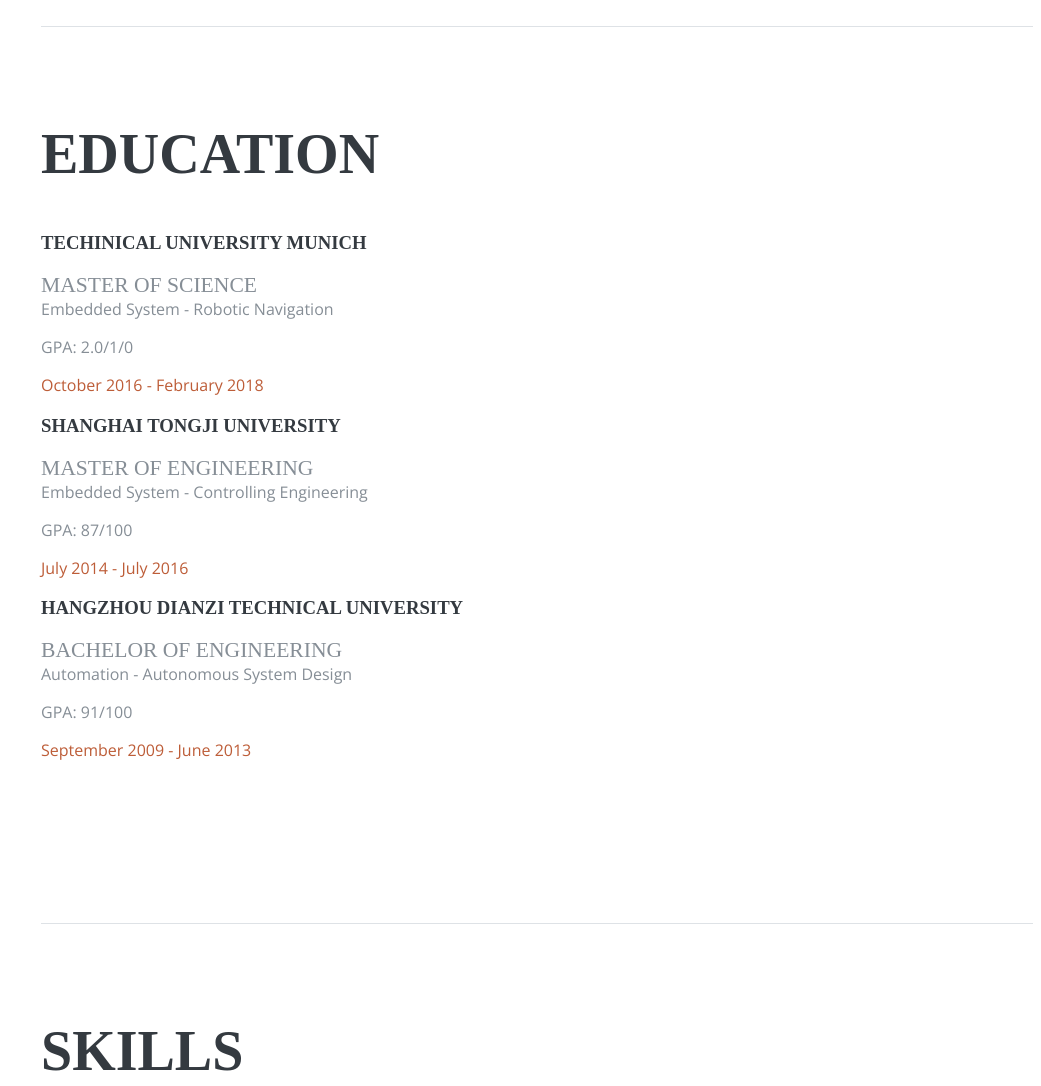
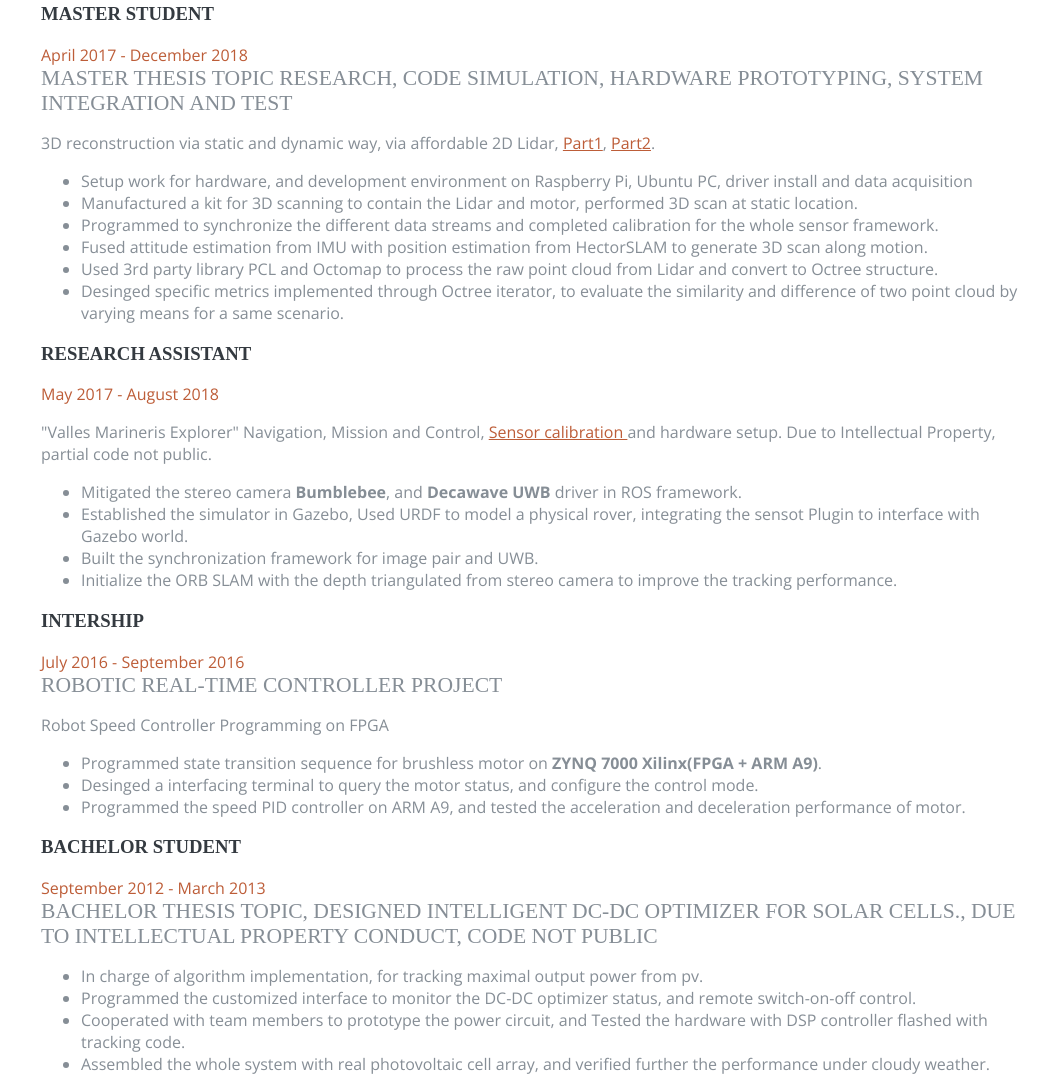
Before and after one commit to alexandor91/profiles_web, a website with bundled scripts: page index.html in a window 1280 px wide. Shown: the part 2208-3294 px from the top of the page, without its empty margins (239-1280 px from the left). Built offline with nearby package versions, Linux system fonts and the light colour scheme; a web font is replaced by a local one.

Commit message:
Update index.html

```diff
--- a/index.html
+++ b/index.html
@@ -112,7 +112,7 @@
                 <span class="text-primary">September 2018 - Present</span>
               </div>
               <div class="subheading mb-3">Academic Exploration,Programming, System Integration, Performance Improvement</div>
-              <p>Get involved in the commucialization of new VSLAM 3.0 product based on Qualcomm QC845 chipset</p>
+              <p>Get involved in the commucialization of new VSLAM 3.0 product based on Qualcomm QC845 chipset. Code due to Intellectual Property Conduct, not public.</p>
               <ul style="list-style-type:disc">
                 <li>Calibrated for camera intrinsic and extrinsics, alignment of depth and color frame, and synchronization of imu and wheel encoder.</li>
                 <li>Fused of the semantic info into SLAM front-end descriptor, to improve feature based SLAM performance.</li>
@@ -129,7 +129,7 @@
                 <span class="text-primary">June 2017 - August 2018</span>
               </div>
               <div class="subheading mb-3">Took online Courses，Completed Homework, Project Programmming</div>
-              <p>Involved in
+              <p>a.Involved in
 			  <a href="https://github.com/alexandor91/profiles_web/blob/master/img/Syllabus-RoboticsSoftwareEngineerNanodegree.pdf">Robotic Software Engineer Nanodegree Program</a>.
 			  </p>
 			  Term1<br>
@@ -147,9 +147,9 @@
               <ol type="1">
                 <li><a href="https://github.com/alexandor91/Robotic_inference/blob/master/robotic-inference.pdf">Robotic Inference:</a>
                 designed my own robotic system using inference. Collected my own data set for classification, and justify network design choices based on my analysis of accuracy and speed on my target system</li>
-                <li><a href="https://github.com/alexandor91/Navigation_wih_AMCL/blob/master/navigation-amcl.pdf">Where am I?</a>
+                <li><a href="https://github.com/alexandor91/Navigation_wih_AMCL/blob/master/navigation-amcl.pdf">Where Am I?</a>
                 used the open source Monte Carlo Localization algorithm in ROS in conjunction with sensor data and a map of the world to estimate a mobile robot's pose.</li>
-                <li><a href="https://github.com/alexandor91/Map_world_robot/blob/master/map-world-robot.pdf">Map my World Robot:</a>
+                <li><a href="https://github.com/alexandor91/Map_world_robot/blob/master/map-world-robot.pdf">Map My World Robot:</a>
                 SLAM can be implemented a number of ways in robotics depending on the sensors used via various ROS packages that exit. Here, "RTAB", "ACML" package and simulated sensor data are used to create a map around the robot and localize it.</li>
                 <li><a href="https://github.com/alexandor91/RL_manipulator/blob/master/deep-rl-arm-writeup.pdf">Reinforcement Learning based Manipulator:</a>
                 Built and trained an RL agent to pick, grip, using a manipulator arm.</li>
@@ -159,13 +159,13 @@
 			  <a href="https://github.com/alexandor91/profiles_web/blob/master/img/robotic-software-engineer-certificate.pdf">Certificate</a>
 			  granted for successful graduation.
 			  </p>
-			  <p>Involved in
+			  <p>b.Involved in
 			  <a href="https://github.com/alexandor91/profiles_web/blob/master/img/Flying%2BCar%2BNanodegree%2BSyllabus.pdf">Flying Car Nanodegree Program</a>.
 			  </p>
               <ol type="1">
                 <li>Backyard Flyer: Wrote event-driven code in Python to get my drone takeoff, fly a predetermined path, and land in a simulated backyard environment.</li>
                 <li>3D Motion Planning: Move beyond the backyard test grounds, and fly a drone around a complex urban simulated environment. Loaded a map of a real city, planned a collision-free path between buildings.</li>
-                <li><a href="https://github.com/alexandor91/Drone_3DController">Nonlinear Cascaded Controller</a>
+                <li><a href="https://github.com/alexandor91/Drone_3DController">Nonlinear Cascaded Controller:</a>
                 Implemented my own cascaded PID controller in C++, Attempted different motions(slow, fast, slalom, etc.) and analyzed the corresponding prerformance.</li>
                 <li><a href="https://github.com/alexandor91/Drone_3DEstimator">EKF for Quadrotor:</a>
                 Implemented an EKF to estimate attitude and position from IMU and GPS data of a flying robot, a full-stack for a single aerial robot was created.</li>
@@ -175,7 +175,78 @@
 			  granted for successful graduation.
 			  </p>
 			</div>
+          </div>
 
+		  <div class="resume-item d-flex flex-column flex-md-row mb-5">
+            <div class="resume-content mr-auto">
+              <h3 class="mb-0">MASTER Student</h3>
+              <div class="resume-date text-md-right">
+                <span class="text-primary">April 2017 - December 2018</span>
+              </div>
+              <div class="subheading mb-3">Master Thesis Topic Research, Code Simulation, Hardware Prototyping, System Integration and Test</div>
+              <p>3D reconstruction via static and dynamic way, via affordable 2D Lidar,
+			  <a href="https://github.com/alexandor91/3D_Mapping_based_on_2D-Lidar_at_static_locations">Part1</a>,
+			  <a href="https://github.com/alexandor91/3D_Mapping_based_on_2D_Lidar_along_motion">Part2</a>.</p>
+              <ul style="list-style-type:disc">
+                <li>Setup work for hardware, and development environment on Raspberry Pi, Ubuntu PC, driver install and data acquisition</li>
+				<li>Manufactured a kit for 3D scanning to contain the Lidar and motor, performed 3D scan at static location.</li>
+				<li>Programmed to synchronize the different data streams and completed calibration for the whole sensor framework.</li>
+                <li>Fused attitude estimation from IMU with position estimation from HectorSLAM to generate 3D scan along motion.</li>
+				<li>Used 3rd party library PCL and Octomap to process the raw point cloud from Lidar and convert to Octree structure.</li>
+				<li>Desinged specific metrics implemented through Octree iterator, to evaluate the similarity and difference of two point cloud by varying means for a same scenario.</li>
+              </ul>
+			</div>
+          </div>
+
+		  <div class="resume-item d-flex flex-column flex-md-row mb-5">
+            <div class="resume-content mr-auto">
+              <h3 class="mb-0">Research Assistant</h3>
+              <div class="resume-date text-md-right">
+                <span class="text-primary">May 2017 - August 2018</span>
+              </div>
+              <div class="subheading mb-3"></div>
+              <p>"Valles Marineris Explorer" Navigation, Mission and Control, <a href="https://github.com/alexandor91/Synchronization_camera_and_UWB">Sensor calibration </a>
+			  and hardware setup. Due to Intellectual Property, partial code not public.</p>
+              <ul style="list-style-type:disc">
+                <li>Mitigated the stereo camera <b>Bumblebee</b>, and <b>Decawave UWB</b> driver in ROS framework.</li>
+				<li>Established the simulator in Gazebo, Used URDF to model a physical rover, integrating the sensot Plugin to interface with Gazebo world.</li>
+				<li>Built the synchronization framework for image pair and UWB.</li>
+                <li>Initialize the ORB SLAM with the depth triangulated from stereo camera to improve the tracking performance.</li>
+              </ul>
+			</div>
+          </div>
+
+		  <div class="resume-item d-flex flex-column flex-md-row mb-5">
+            <div class="resume-content mr-auto">
+              <h3 class="mb-0">Intership</h3>
+              <div class="resume-date text-md-right">
+                <span class="text-primary">July 2016 - September 2016</span>
+              </div>
+              <div class="subheading mb-3">Robotic Real-time Controller Project</div>
+              <p>Robot Speed Controller Programming on FPGA</p>
+              <ul style="list-style-type:disc">
+                <li>Programmed state transition sequence for brushless motor on <b>ZYNQ 7000 Xilinx(FPGA + ARM A9)</b>.</li>
+				<li>Desinged a interfacing terminal to query the motor status, and configure the control mode.</li>
+				<li>Programmed the speed PID controller on ARM A9, and tested the acceleration and deceleration performance of motor.</li>
+              </ul>
+			</div>
+          </div>
+
+		  <div class="resume-item d-flex flex-column flex-md-row mb-5">
+            <div class="resume-content mr-auto">
+              <h3 class="mb-0">Bachelor Student</h3>
+              <div class="resume-date text-md-right">
+                <span class="text-primary">September 2012 - March 2013</span>
+              </div>
+              <div class="subheading mb-3">Bachelor Thesis Topic, Designed Intelligent DC-DC Optimizer for Solar Cells., Due to Intellectual Property Conduct, code not public</div>
+              <p></p>
+              <ul style="list-style-type:disc">
+                <li>In charge of algorithm implementation, for tracking maximal output power from pv.</li>
+				<li>Programmed the customized interface to monitor the DC-DC optimizer status, and remote switch-on-off control.</li>
+				<li>Cooperated with team members to prototype the power circuit, and Tested the hardware with DSP controller flashed with tracking code.</li>
+                <li>Assembled the whole system with real photovoltaic cell array, and verified further the performance under cloudy weather.</li>
+              </ul>
+			</div>
           </div>
 
         </div>
```
